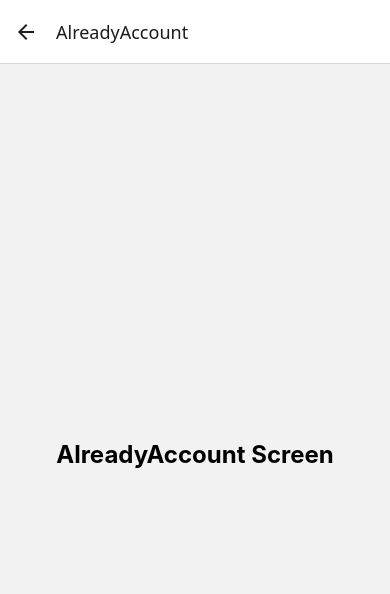
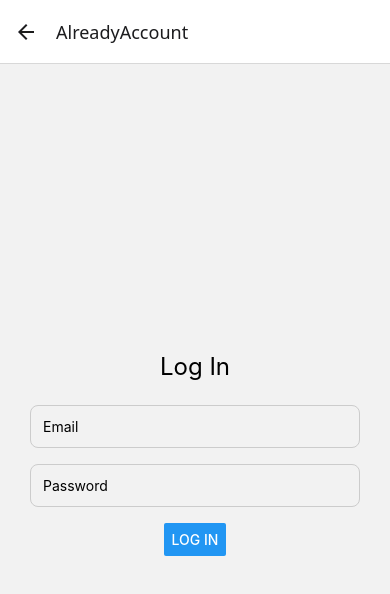
Before and after one commit to Kaiomomo/IndulgeApp, a React Native app: screen /AlreadyAccount in a window 390 px wide. Shown: the top 594 px of the page. Built offline with nearby package versions, Linux system fonts and the light colour scheme; no server answers.

Commit message:
Add basic profile screen showing user email and logout button

```diff
--- a/App.js
+++ b/App.js
@@ -1,6 +1,8 @@
 import React from 'react';
 import { NavigationContainer } from '@react-navigation/native';
 import { createNativeStackNavigator } from '@react-navigation/native-stack';
+import Profile from './screens/Profile';
+
 
 import HomeScreen from './screens/HomeScreen';
 import CreateGroup from './screens/CreateGroup';
@@ -19,6 +21,8 @@ const App = () => {
         <Stack.Screen name="JoinGroup" component={JoinGroup} />
         <Stack.Screen name="SignUp" component={SignUp} />
         <Stack.Screen name="AlreadyAccount" component={AlreadyAccount} />
+        <Stack.Screen name="Profile" component={Profile} />
+
       </Stack.Navigator>
     </NavigationContainer>
   );
--- a/screens/AlreadyAccount.js
+++ b/screens/AlreadyAccount.js
@@ -1,10 +1,44 @@
-import React from 'react';
-import { View, Text, StyleSheet } from 'react-native';
+import React, { useState } from 'react';
+import { View, Text, TextInput, Button, StyleSheet, Alert } from 'react-native';
+import { auth } from '../FirebaseConfig';
+import { signInWithEmailAndPassword } from 'firebase/auth';
 
-const AlreadyAccount = () => {
+const AlreadyAccount = ({ navigation }) => {
+  const [email, setEmail] = useState('');
+  const [password, setPassword] = useState('');
+
+  const handleLogin = async () => {
+    try {
+      await signInWithEmailAndPassword(auth, email, password);
+      Alert.alert('Success', 'Logged in successfully!');
+      navigation.navigate('Home'); // ⬅️ redirect to Home
+    } catch (error) {
+      Alert.alert('Login Failed', error.message);
+    }
+  };
+
   return (
     <View style={styles.container}>
-      <Text style={styles.text}>AlreadyAccount Screen</Text>
+      <Text style={styles.title}>Log In</Text>
+
+      <TextInput
+        placeholder="Email"
+        value={email}
+        onChangeText={setEmail}
+        style={styles.input}
+        keyboardType="email-address"
+        autoCapitalize="none"
+      />
+
+      <TextInput
+        placeholder="Password"
+        value={password}
+        onChangeText={setPassword}
+        style={styles.input}
+        secureTextEntry
+      />
+
+      <Button title="Log In" onPress={handleLogin} />
     </View>
   );
 };
@@ -16,9 +50,18 @@ const styles = StyleSheet.create({
     flex: 1,
     justifyContent: 'center',
     alignItems: 'center',
+    padding: 30,
   },
-  text: {
+  title: {
     fontSize: 24,
-    fontWeight: 'bold',
+    marginBottom: 24,
+  },
+  input: {
+    width: '100%',
+    padding: 12,
+    borderWidth: 1,
+    borderColor: '#ccc',
+    marginBottom: 16,
+    borderRadius: 8,
   },
 });
--- a/screens/HomeScreen.js
+++ b/screens/HomeScreen.js
@@ -1,7 +1,20 @@
-import React from 'react';
+import React, { useEffect, useState } from 'react';
 import { View, Text, TouchableOpacity, StyleSheet } from 'react-native';
+import { onAuthStateChanged } from 'firebase/auth';
+import { auth } from '../FirebaseConfig';
 
 const HomeScreen = ({ navigation }) => {
+  const [user, setUser] = useState(null);
+
+  // Listen for login state changes
+  useEffect(() => {
+    const unsubscribe = onAuthStateChanged(auth, (currentUser) => {
+      setUser(currentUser);
+    });
+
+    return () => unsubscribe(); // Clean up on unmount
+  }, []);
+
   const handleCreateGroup = () => {
     navigation.navigate('CreateGroup');
   };
@@ -10,12 +23,25 @@ const HomeScreen = ({ navigation }) => {
     navigation.navigate('JoinGroup');
   };
 
-  const handleSignUp = () => {
-    navigation.navigate('SignUp');
+  const handleAuthButton = () => {
+    if (user) {
+      navigation.navigate('Profile'); // Make sure Profile screen exists
+    } else {
+      navigation.navigate('SignUp');
+    }
   };
 
   return (
     <View style={styles.container}>
+      {/* Show user info in top-right if logged in */}
+      {user && (
+        <View style={styles.profileContainer}>
+          <Text style={styles.profileText}>
+            {user.displayName || user.email}
+          </Text>
+        </View>
+      )}
+
       <TouchableOpacity style={styles.button} onPress={handleCreateGroup}>
         <Text style={styles.buttonText}>Create Group</Text>
       </TouchableOpacity>
@@ -24,8 +50,10 @@ const HomeScreen = ({ navigation }) => {
         <Text style={styles.buttonText}>Join Group</Text>
       </TouchableOpacity>
 
-      <TouchableOpacity style={styles.button} onPress={handleSignUp}>
-        <Text style={styles.buttonText}>Sign Up</Text>
+      <TouchableOpacity style={styles.button} onPress={handleAuthButton}>
+        <Text style={styles.buttonText}>
+          {user ? 'Profile' : 'Sign Up'}
+        </Text>
       </TouchableOpacity>
     </View>
   );
@@ -39,7 +67,21 @@ const styles = StyleSheet.create({
     justifyContent: 'center',
     alignItems: 'center',
     backgroundColor: '#fff',
-    gap: 20, // for vertical spacing between buttons
+    gap: 20,
+    paddingTop: 80, // makes room for the top-right profile
+  },
+  profileContainer: {
+    position: 'absolute',
+    top: 40,
+    right: 20,
+    backgroundColor: '#f0f0f0',
+    padding: 8,
+    borderRadius: 8,
+  },
+  profileText: {
+    fontSize: 14,
+    color: '#333',
+    fontWeight: 'bold',
   },
   button: {
     backgroundColor: '#007bff',
--- /dev/null
+++ b/screens/Profile.js
@@ -0,0 +1,67 @@
+import React, { useEffect, useState } from 'react';
+import { View, Text, Button, StyleSheet, Alert } from 'react-native';
+import { auth } from '../FirebaseConfig';
+import { onAuthStateChanged, signOut } from 'firebase/auth';
+
+const Profile = ({ navigation }) => {
+  const [user, setUser] = useState(null);
+
+  useEffect(() => {
+    const unsubscribe = onAuthStateChanged(auth, (currentUser) => {
+      setUser(currentUser);
+    });
+
+    return () => unsubscribe();
+  }, []);
+
+  const handleLogout = async () => {
+    try {
+      await signOut(auth);
+      Alert.alert('Logged Out', 'You have been signed out.');
+      navigation.navigate('Home');
+    } catch (error) {
+      Alert.alert('Error', error.message);
+    }
+  };
+
+  return (
+    <View style={styles.container}>
+      <Text style={styles.title}>Profile</Text>
+
+      {user ? (
+        <Text style={styles.email}>Email: {user.email}</Text>
+      ) : (
+        <Text style={styles.email}>No user logged in.</Text>
+      )}
+
+      <View style={styles.logoutButton}>
+        <Button title="Log Out" onPress={handleLogout} />
+      </View>
+    </View>
+  );
+};
+
+export default Profile;
+
+const styles = StyleSheet.create({
+  container: {
+    flex: 1,
+    justifyContent: 'center',
+    alignItems: 'center',
+    padding: 20,
+    backgroundColor: '#fff',
+  },
+  title: {
+    fontSize: 28,
+    marginBottom: 20,
+    fontWeight: 'bold',
+  },
+  email: {
+    fontSize: 18,
+    marginBottom: 30,
+  },
+  logoutButton: {
+    marginTop: 10,
+    width: '60%',
+  },
+});
```
